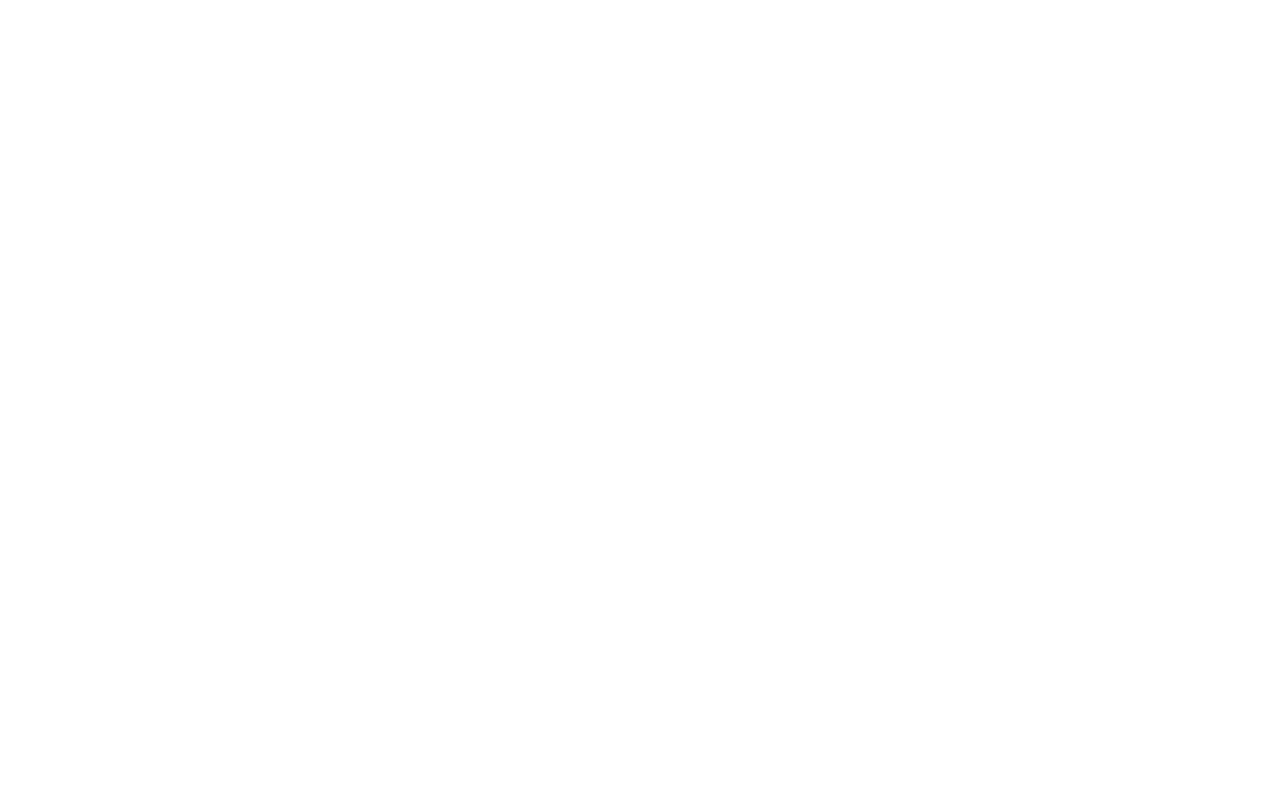
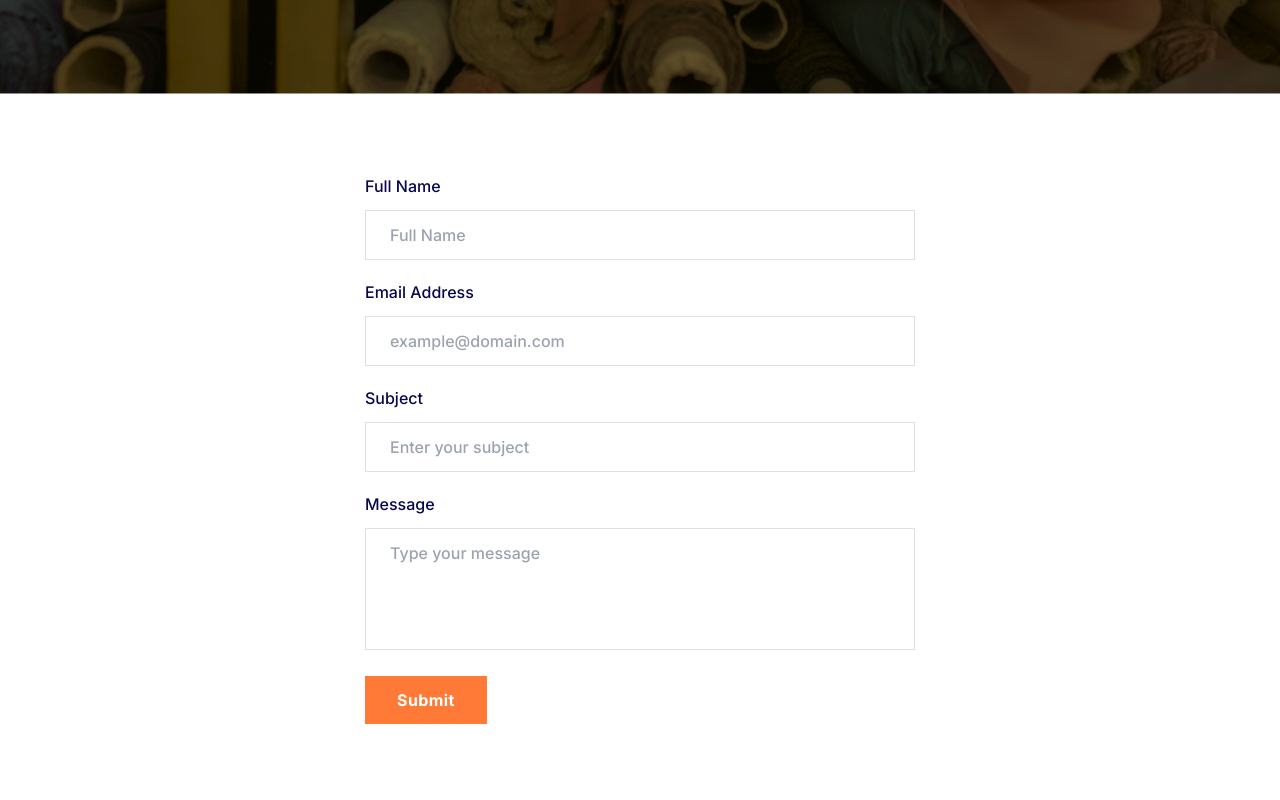
Before and after one commit to harshitbhardwaj001/TextOne-Chemicals, a Next.js app: page /contact in a window 1280 px wide. Before the commit this address had no page. Shown: the part 560-1360 px from the top of the page. Before the commit the page ends 800 px from the top, so only its background shows below. Built offline with nearby package versions, Linux system fonts and the light colour scheme.

Commit message:
Contact Page Done

```diff
--- /dev/null
+++ b/app/contact/page.js
@@ -0,0 +1,16 @@
+import React from "react";
+import Contact from "@/components/Contact";
+import Footer from "@/components/Footer";
+import ContactHero from "@/components/ContactHero";
+
+const page = () => {
+  return (
+    <>
+      <ContactHero />
+      <Contact />
+      <Footer />
+    </>
+  );
+};
+
+export default page;
--- /dev/null
+++ b/components/Contact.jsx
@@ -0,0 +1,108 @@
+"use client";
+
+import React from "react";
+import { useRef } from "react";
+import emailjs from "@emailjs/browser";
+
+const contact = () => {
+  const form = useRef();
+  const sendEmail = (e) => {
+    e.preventDefault();
+
+    emailjs
+      .sendForm(
+        "service_xkewf0v",
+        "template_078gr2g",
+        form.current,
+        "h8q0CHU-G5Dv2QR7V"
+      )
+      .then(
+        (result) => {
+          console.log(result.text);
+          alert("Message Sent!!");
+        },
+        (error) => {
+          console.log(error.text);
+          alert("Not able to send the message currently!!");
+        }
+      );
+  };
+  return (
+    <div class="flex items-center justify-center p-12 mt-[2rem]">
+      <div class="mx-auto w-full max-w-[550px]">
+        <form action="https://formbold.com/s/FORM_ID" ref={form}>
+          <div class="mb-5">
+            <label
+              for="name"
+              class="mb-3 block text-base font-medium text-[#07074D]"
+            >
+              Full Name
+            </label>
+            <input
+              type="text"
+              name="name"
+              id="name"
+              placeholder="Full Name"
+              class="w-full rounded-md border border-[#e0e0e0] bg-white py-3 px-6 text-base font-medium text-[#6B7280] outline-none focus:border-[#000] focus:shadow-md"
+            />
+          </div>
+          <div class="mb-5">
+            <label
+              for="email"
+              class="mb-3 block text-base font-medium text-[#07074D]"
+            >
+              Email Address
+            </label>
+            <input
+              type="email"
+              name="email"
+              id="email"
+              placeholder="example@domain.com"
+              class="w-full rounded-md border border-[#e0e0e0] bg-white py-3 px-6 text-base font-medium text-[#6B7280] outline-none focus:border-[#000] focus:shadow-md"
+            />
+          </div>
+          <div class="mb-5">
+            <label
+              for="subject"
+              class="mb-3 block text-base font-medium text-[#07074D]"
+            >
+              Subject
+            </label>
+            <input
+              type="text"
+              name="subject"
+              id="subject"
+              placeholder="Enter your subject"
+              class="w-full rounded-md border border-[#e0e0e0] bg-white py-3 px-6 text-base font-medium text-[#6B7280] outline-none focus:border-[#000] focus:shadow-md"
+            />
+          </div>
+          <div class="mb-5">
+            <label
+              for="message"
+              class="mb-3 block text-base font-medium text-[#07074D]"
+            >
+              Message
+            </label>
+            <textarea
+              rows="4"
+              name="message"
+              id="message"
+              placeholder="Type your message"
+              class="w-full resize-none rounded-md border border-[#e0e0e0] bg-white py-3 px-6 text-base font-medium text-[#6B7280] outline-none focus:border-[#000] focus:shadow-md"
+            ></textarea>
+          </div>
+          <div>
+            <button
+              class="hover:shadow-form rounded-md bg-[#FE7A36] font-bold py-3 px-8 text-base tracking-wide text-white outline-none"
+              onClick={sendEmail}
+            >
+              Submit
+            </button>
+          </div>
+        </form>
+      </div>
+    </div>
+  );
+};
+
+export default contact;
--- /dev/null
+++ b/components/ContactHero.jsx
@@ -0,0 +1,20 @@
+import React from "react";
+
+const ContactHero = () => {
+  return (
+    <div className="bg-[url(/abouthero.png)] bg-cover bg-[50%_50%]">
+      <div className="w-[58vw] xs:max-md:w-[80vw] h-[654px] xs:max-md:h-[100vh] flex flex-col gap-[2rem] items-start xs:max-md:items-center md:gap-[2rem] justify-center mx-auto pt-[5rem]">
+        <p className="[font-family:'Barlow-Bold',Helvetica] font-bold text-white text-[70px] text-left xs:max-md:text-center tracking-[0] leading-[normal] xs:max-md:static xs:max-md:w-[100%] xs:max-md:text-[50px]">
+          Contact Us
+        </p>
+        <p className="w-[58vw] xs:max-md:w-[80vw] [font-family:'Barlow-Bold',Helvetica] font-extralight text-white text-[35px] xs:max-md:text-center xs:max-md:text-[25px] text-left tracking-[0] leading-[normal]">
+          If you are a talented and passionate individual seeking to make a
+          meaningful impact in the textile industry, we encourage you to explore
+          our career opportunities.
+        </p>
+      </div>
+    </div>
+  );
+};
+
+export default ContactHero;
--- a/package.json
+++ b/package.json
@@ -9,10 +9,12 @@
     "lint": "next lint"
   },
   "dependencies": {
+    "@emailjs/browser": "^4.3.3",
     "@radix-ui/react-dialog": "^1.0.5",
     "@radix-ui/react-separator": "^1.0.3",
     "class-variance-authority": "^0.7.0",
     "clsx": "^2.1.0",
+    "emailjs": "^4.0.3",
     "hamburger-react": "^2.5.0",
     "lucide-react": "^0.368.0",
     "next": "14.1.4",
```
Also changed, not shown: 1 other file (tests, documents, lock files or other folders).
